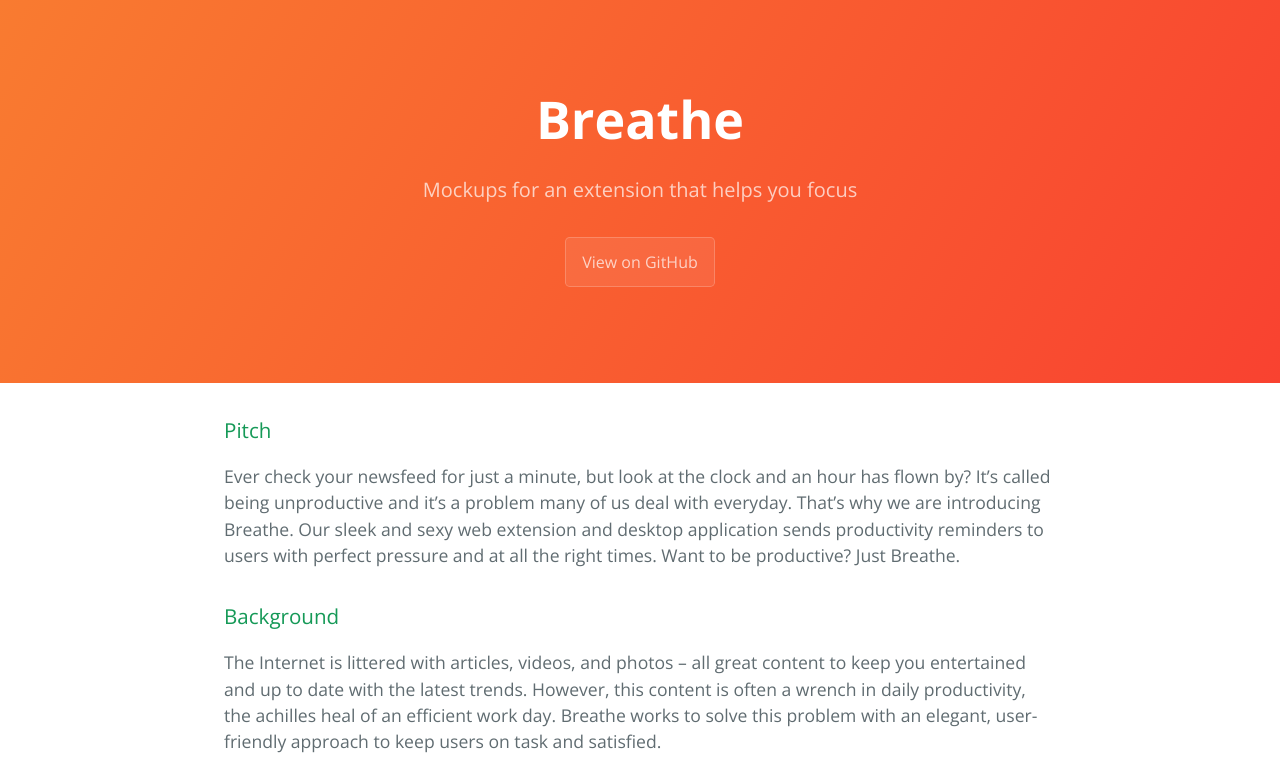
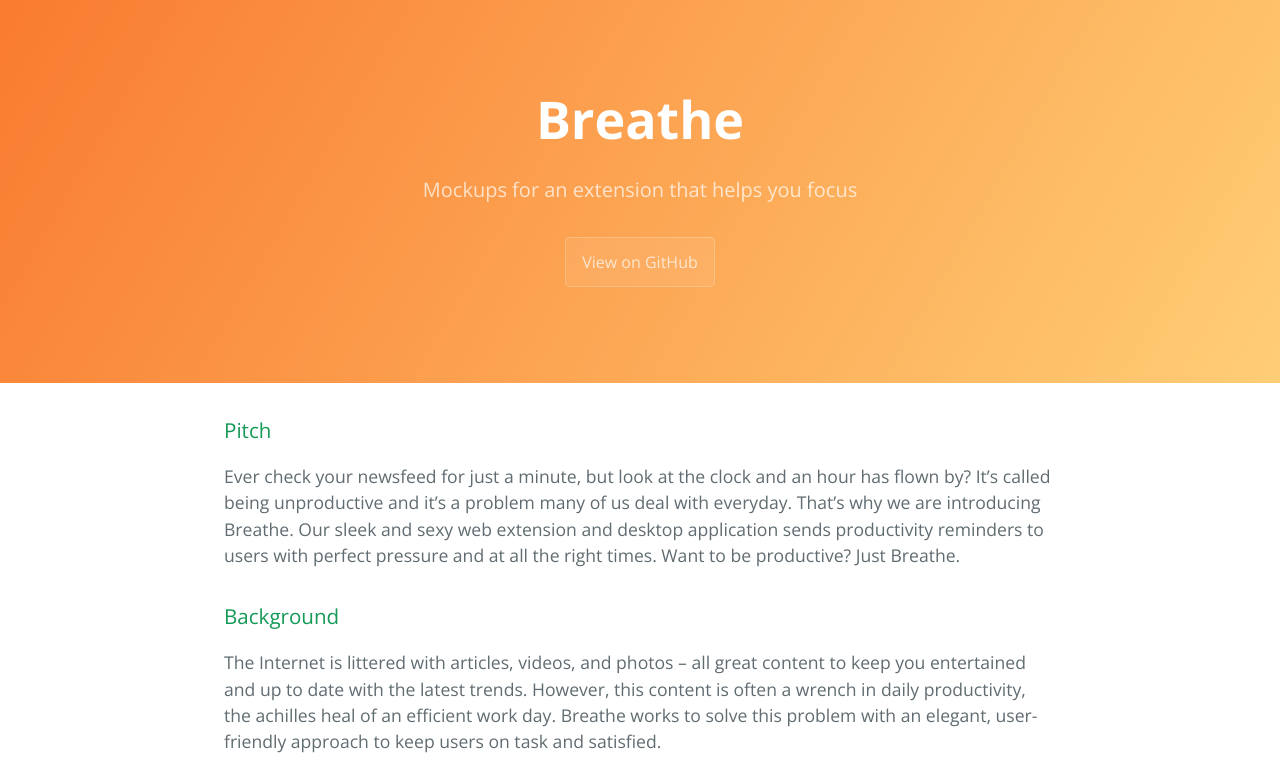
Before and after one commit to tderosa/Breathe, a plain HTML site: page index.html in a window 1280 px wide. Shown: the top 769 px of the page. Drawn offline with nearby package versions, Linux system fonts and the light colour scheme.

Commit message:
styling background

```diff
--- a/stylesheets/stylesheet.css
+++ b/stylesheets/stylesheet.css
@@ -57,7 +57,7 @@ a {
   color: #fff;
   text-align: center;
   background-color: #159957;
-  background-image: linear-gradient(120deg, #F97B30, #F94230); }
+  background-image: linear-gradient(120deg, #F97B30, #FFCE75); }
 
 @media screen and (min-width: 64em) {
   .page-header {
```
